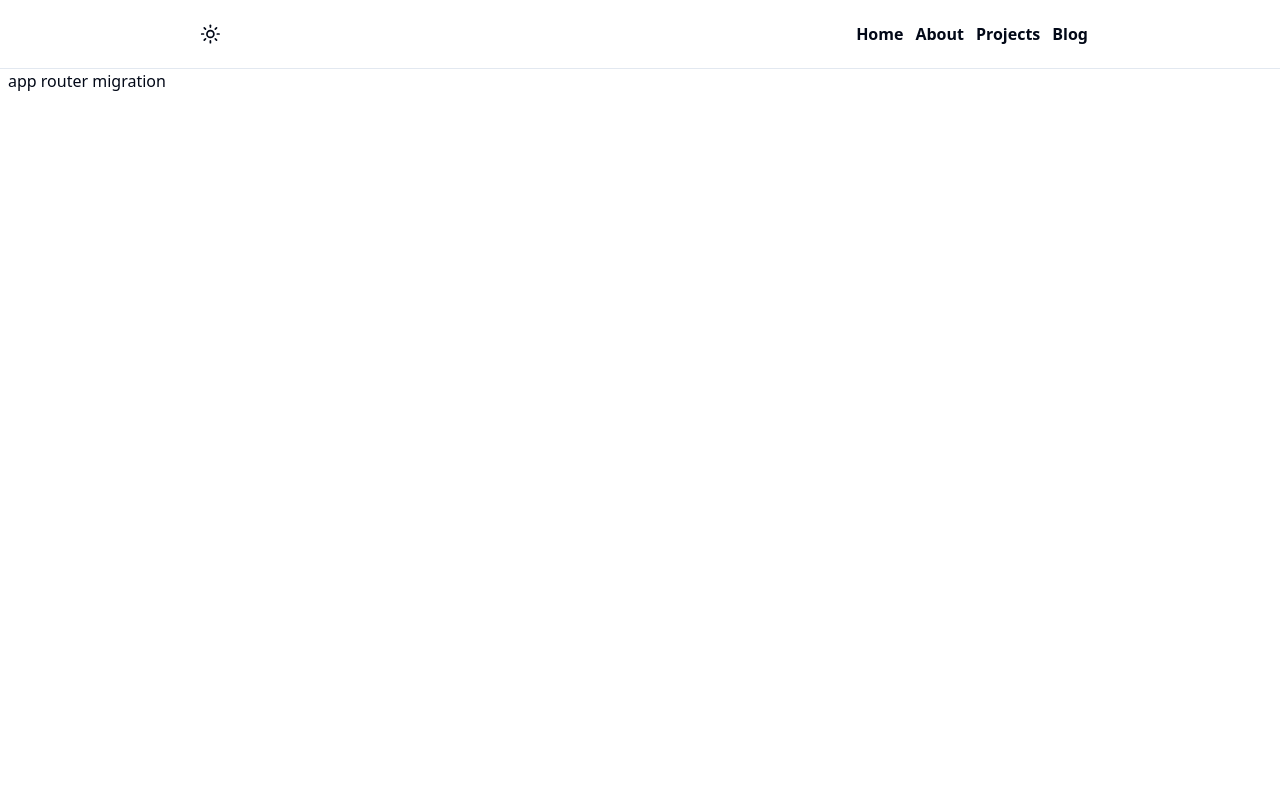
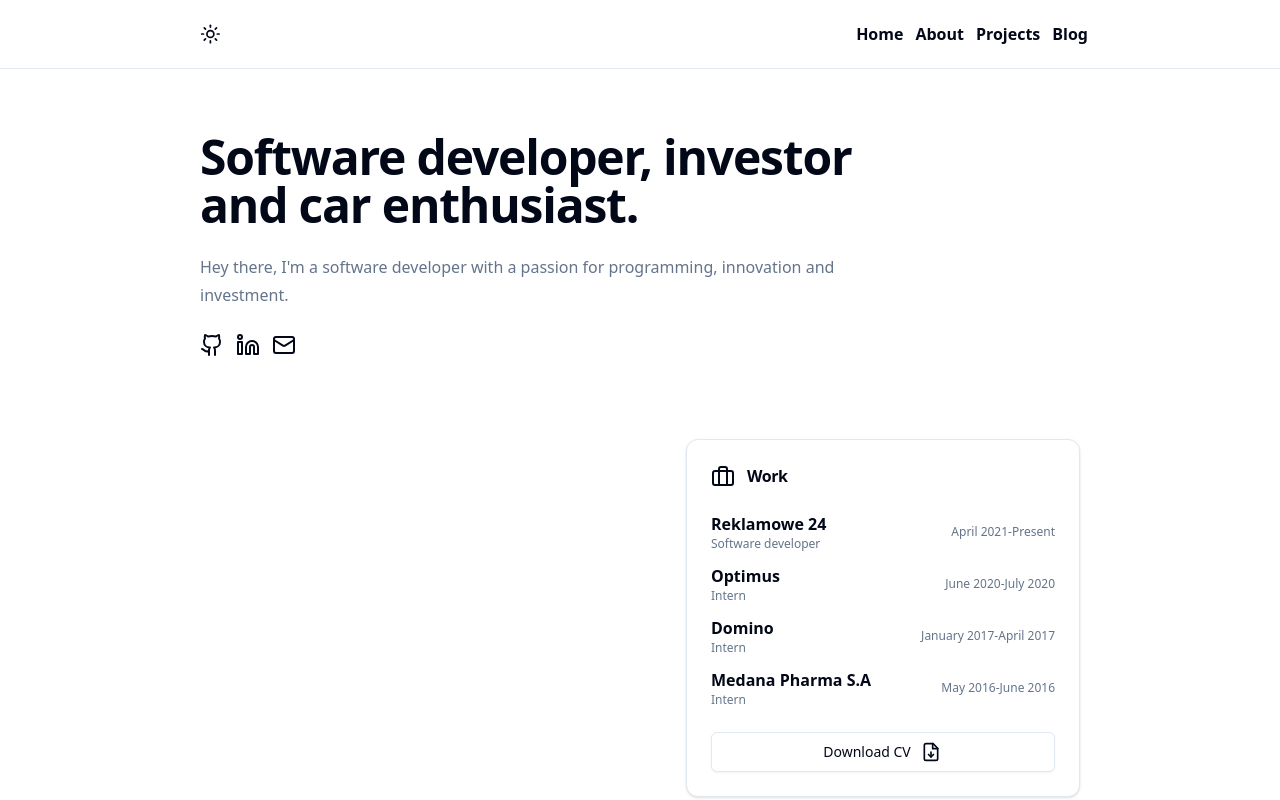
Before and after one commit to piotrszubert/nextjs-dev-portfolio, a Next.js app: page / in a window 1280 px wide. Shown: the top 800 px of the page. Built offline with nearby package versions, Linux system fonts and the light colour scheme.

Commit message:
migrated home without posts list

```diff
--- a/app/layout.tsx
+++ b/app/layout.tsx
@@ -1,6 +1,7 @@
 import Header from "@/components/header"
 import "../styles/globals.css"
 import { ThemeProvider } from "@/components/themeProvider"
+import Footer from "@/components/footer"
 
 export const metadata = {
   title: 'Next.js',
@@ -21,9 +22,9 @@ export default function RootLayout({
         enableSystem
         >
           <Header />
-          <div className='px-4 lg:px-2'>
-
+          <div className='px-4 lg:px-2 max-w-4xl mx-auto'>
             {children}
+            <Footer />
           </div>
         </ThemeProvider>
       </body>
--- a/app/page.tsx
+++ b/app/page.tsx
@@ -1,7 +1,31 @@
+import PageHero from "@/components/pageHero";
+import { siteConfig  } from "@/config/site";
+import LinkList from "@/components/linksList";
+import PostsList from "@/components/postsList";
+import WorkCard from "@/components/workCard";
+
 export default function Home() {
     return(
         <main>
-            app router migration
+            <PageHero
+            heading={siteConfig.pages.home.heading}
+            subheading={siteConfig.pages.home.subheading}
+          >
+            <LinkList
+              nameVisible={false}
+              paddingClass='pb-3'
+              flexDirectionClass='flex-row'
+            />
+          </PageHero>
+          <div className="grid grid-cols-1 md:grid-cols-2 gap-3">
+          <div>
+            {/* <PostsList /> */}
+          </div>
+          <div className='space-y-6 md:ps-10'>
+            {/* <NewsletterCard/> */}
+            <WorkCard/>
+          </div>
+        </div>
         </main>
     );
 }
--- /dev/null
+++ b/config/site.ts
@@ -0,0 +1,113 @@
+export type SiteConfig = typeof siteConfig
+
+type AccentColor = {
+  [colorName: string]: {
+    accentTextClass: string;
+    accentBorderClass: string;
+  };
+};
+
+export const siteConfig = {
+  name: "Next.js",
+  description:
+    "Description.",
+  links: {
+    twitter: "#",
+    github: "https://github.com/piotrszubert",
+    linkedIn: "https://linkedin.com/in/piotr-szubert-312506201/",
+    instagram: "#",
+    email: "piotr.szubert777@gmail.com"
+  },
+  projects: [
+    {title: 'Dot. Landing page', description: 'Example landing page for AI SaaS company', url: 'landing-2-of-30.vercel.app'},
+    {title: 'Update. Changelog site', description: 'Example Neo-Brutalism style changelog site', url: 'update-changelog-template.vercel.app'},
+    {title: 'TalkSquare. Podcast site', description: 'Example podcast site created with Next.js and Tailwind', url: 'talk-square.vercel.app'},
+  ],
+  pages: {
+    home: {
+      heading: 'Software developer, investor and car enthusiast.',
+      subheading: `Hey there, I'm a software developer with a passion for programming, innovation and investment.`
+    },
+    about: {
+      heading: '',
+      subheading: ''
+    },
+    projects: {
+      heading: 'Web Development Creations.',
+      subheading: 'I have worked on tons of little projects over the years but these are the ones that I am most proud of. All of listed below are open-source, so if you see something that piques your interest, check out the code and contribute if you have ideas for how it can be improved. Most of these projects are frontend side, but recently i started learning backend technologies to become fullstack developer, so stay up to date!'
+    },
+    blog: {
+      heading: 'Exploring the World of Tech and Development',
+      subheading: 'All of my thoughts on programming, technologies, hardware, and more, collected in chronological order.'
+    }
+  },
+  accentColor: {
+    colorVariant: 'purple',
+    colorVariants: {
+      lime: {
+        accentTextClass: 'text-lime-400',
+        accentBorderClass: 'border-lime-400',
+      },
+      green: {
+        accentTextClass: 'text-green-400',
+        accentBorderClass: 'border-green-400',
+      },
+      blue: {
+        accentTextClass: 'text-blue-400',
+        accentBorderClass: 'border-blue-400',
+      },
+      indigo: {
+        accentTextClass: 'text-indigo-400',
+        accentBorderClass: 'border-indigo-400',
+      },
+      orange: {
+        accentTextClass: 'text-orange-400',
+        accentBorderClass: 'border-orange-400',
+      },
+      violet: {
+        accentTextClass: 'text-violet-400',
+        accentBorderClass: 'border-violet-400',
+      },
+      red: {
+        accentTextClass: 'text-red-400',
+        accentBorderClass: 'border-red-400',
+      },
+      amber: {
+        accentTextClass: 'text-amber-400',
+        accentBorderClass: 'border-amber-400',
+      },
+      yellow: {
+        accentTextClass: 'text-yellow-400',
+        accentBorderClass: 'border-yellow-400',
+      },
+      emerald: {
+        accentTextClass: 'text-emerald-400',
+        accentBorderClass: 'border-emerald-400',
+      },
+      teal: {
+        accentTextClass: 'text-teal-400',
+        accentBorderClass: 'border-teal-400',
+      },
+      cyan: {
+        accentTextClass: 'text-cyan-400',
+        accentBorderClass: 'border-cyan-400',
+      },
+      purple: {
+        accentTextClass: 'text-purple-400',
+        accentBorderClass: 'border-purple-400',
+      },
+      fuchsia: {
+        accentTextClass: 'text-fuchsia-400',
+        accentBorderClass: 'border-fuchsia-400',
+      },
+      pink: {
+        accentTextClass: 'text-pink-400',
+        accentBorderClass: 'border-pink-400',
+      },
+      rose: {
+        accentTextClass: 'text-rose-400',
+        accentBorderClass: 'border-rose-400',
+      },
+    } as AccentColor,
+  }
+}
```
